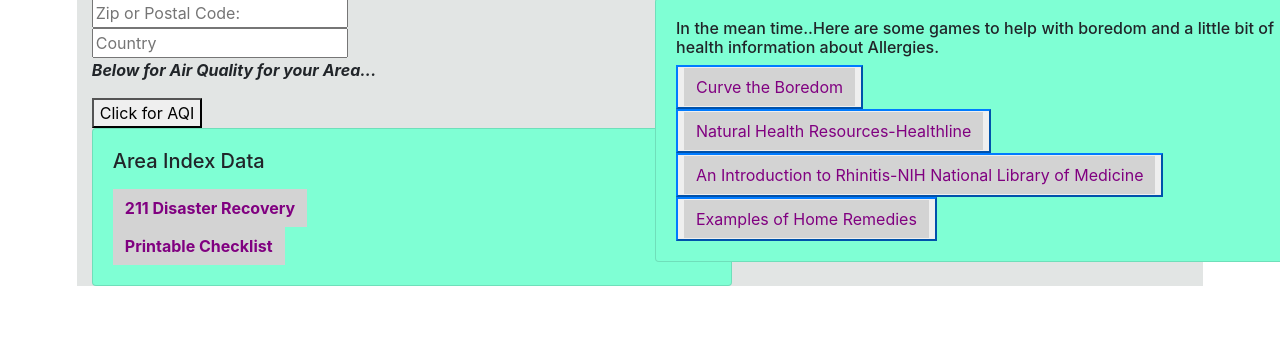
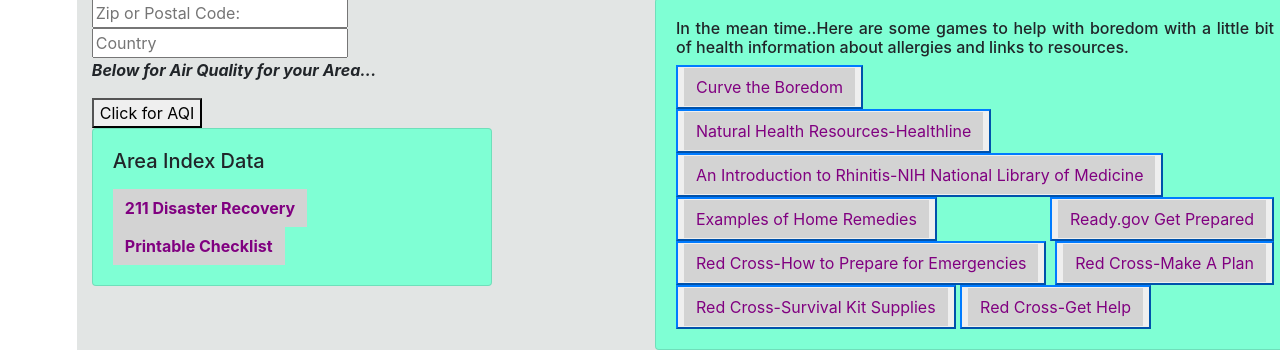
Before and after one commit to trincellshelvin/AllergyWeatherPrepardness, a plain HTML site: page allergyweatherpreparedness.html in a window 1280 px wide. Shown: the part 792-1142 px from the top of the page. Before the commit the page ends 1078 px from the top, so only its background shows below. Drawn offline with nearby package versions, Linux system fonts and the light colour scheme.

Commit message:
fixed position of buttons and card size on app page and chanced prepared image to a new one with app name

```diff
--- a/allergyweatherpreparedness.html
+++ b/allergyweatherpreparedness.html
@@ -46,7 +46,8 @@
         </div>
         <h5 style="margin-left: 3%; font-size: large; text-align: right; color: blueviolet;">
             Welcome to Allergy & Weather Preparedness!</h5>
-        <img src="prepared.png" alt="prepared logo" style="align-items: end; width: 60px; height: 60px; margin-left:2%;">
+        <img src="prepared.png" alt="prepared logo"
+            style="align-items: end; width: 60px; height: 60px; margin-left:2%;">
     </nav>
     <header>
         <div class="hero-image">
@@ -71,7 +72,7 @@
                         <p><em><b>Below for Air Quality for your Area...</b></em></p>
                         <button type="button" id="aqidata">Click for AQI</button>
                     </form>
-                    <div class="card" style="width: 40rem; background-color: aquamarine;">
+                    <div class="card" style="width: 25rem; background-color: aquamarine;">
                         <div class="card-body">
                             <h5 class="card-title">Area Index Data</h5>
                             <p class="card-text" id="airOutput"></p>
@@ -86,8 +87,8 @@
                 <div class="col-md-6">
                     <div class="card" style="width: 40rem; background-color: aquamarine;">
                         <div class="card-body">
-                            <h6>In the mean time..Here are some games to help with boredom and a little bit of health
-                                information about Allergies.</h6>
+                            <h6>In the mean time..Here are some games to help with boredom with a little bit of health
+                                information about allergies and links to resources.</h6>
                             <button type="button" class="btn-outline-primary"><a href="curvetheboredom.html">Curve the
                                     Boredom</a></button> <br>
                             <button type="button" class="btn-outline-primary"><a
@@ -101,6 +102,19 @@
                             <button type="button" class="btn-outline-primary"><a
                                     href="https://www.medicinenet.com/best_home_remedies_for_upper_respiratory_infection/article.htm">Examples
                                     of Home Remedies</a></button>
+                            <button type="button" class="btn-outline-primary"><a
+                                    href="https://www.ready.gov/plan?gad_source=1&gclid=Cj0KCQjwrp-3BhDgARIsAEWJ6SzBPU7whP92fenMkKWhZM-8t0y4Igotk3I-IjyhrUyEQjjvZhe_DcgaAtWBEALw_wcB">Ready.gov
+                                    Get Prepared</a></button>
+                            <button type="button" class="btn-outline-primary"><a
+                                    href="https://www.redcross.org/get-help/how-to-prepare-for-emergencies.html">Red
+                                    Cross-How to Prepare for Emergencies</a></button>
+                            <button type="button" class="btn-outline-primary"><a
+                                    href="https://www.redcross.org/get-help/how-to-prepare-for-emergencies/make-a-plan.html">Red
+                                    Cross-Make A Plan</a></button>
+                            <button type="button" class="btn-outline-primary"><a
+                                    href="https://www.redcross.org/get-help/how-to-prepare-for-emergencies/survival-kit-supplies.html">Red
+                                    Cross-Survival Kit Supplies</a></button>
+                            <button type="button" class="btn-outline-primary"><a href="https://www.redcross.org/get-help.html">Red Cross-Get Help</a></button>
                         </div>
                     </div>
                 </div>
```
Also changed, not shown: 1 other file.
